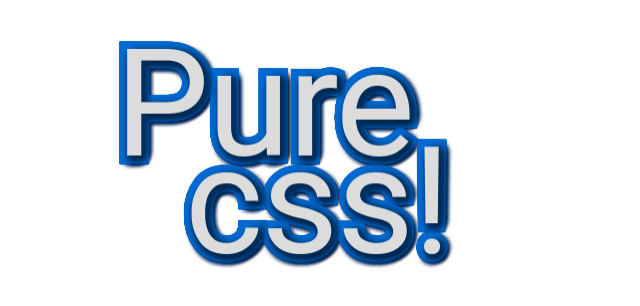
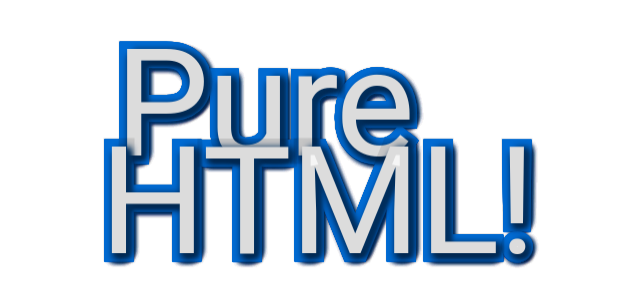
Before and after one commit to Coder-Dojo-Noosa/HTML-Repo, a plain HTML site: page index.html in a window 1280 px wide. Shown: the whole page, without its empty margins (384-1024 px from the left). Drawn offline with Linux system fonts and the light colour scheme.

Commit message:
Update style.css

```diff
--- a/style.css
+++ b/style.css
@@ -26,7 +26,7 @@
 
 .layer:after {
   font: 150px/0.65 'Pacifico', 'Kaushan Script', Futura, 'Roboto', 'Trebuchet MS', Helvetica, sans-serif;
-  content: 'Pure\A    css!';
+  content: 'Pure\A    HTML!';
   white-space: pre;
   text-align: center;
   height: 100%;
```
